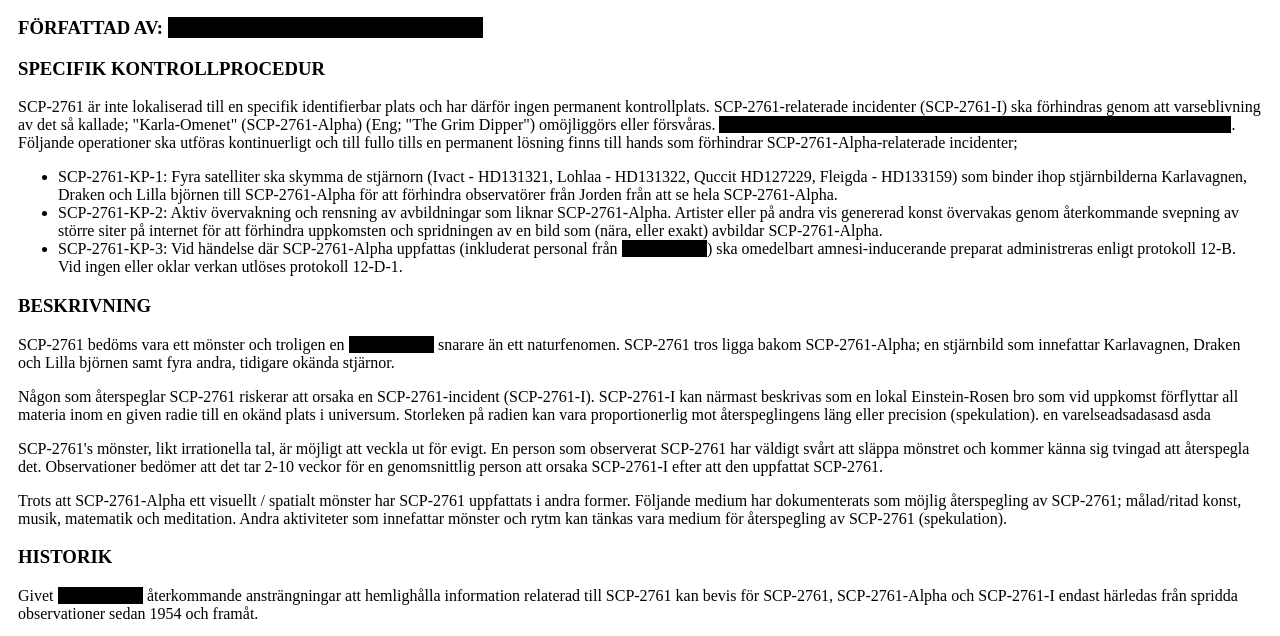
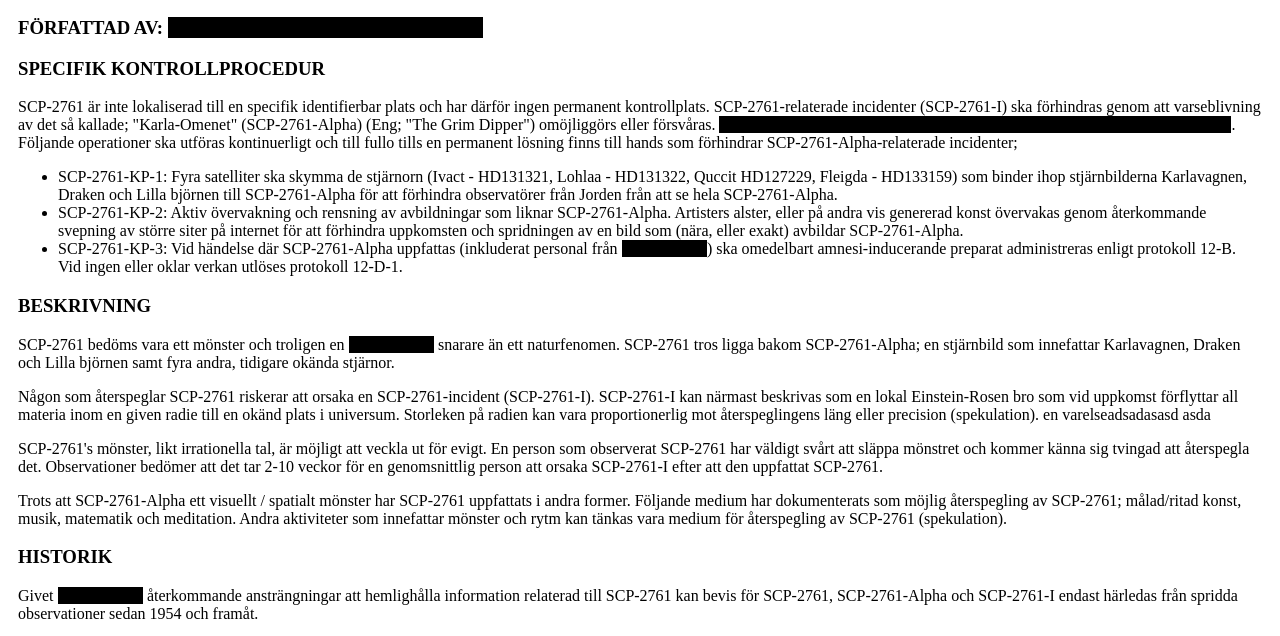
Before and after one commit to davaskill/SCP-2761, a plain HTML site: page index.html in a window 1280 px wide. Shown: the part 128-764 px from the top of the page. Drawn offline with Linux system fonts and the light colour scheme.

Commit message:
Update index.html

```diff
--- a/index.html
+++ b/index.html
@@ -11,7 +11,7 @@
 <p>SCP-2761 är inte lokaliserad till en specifik identifierbar plats och har därför ingen permanent kontrollplats. SCP-2761-relaterade incidenter (SCP-2761-I) ska förhindras genom att varseblivning av det så kallade; "Karla-Omenet" (SCP-2761-Alpha) (Eng; "The Grim Dipper") omöjliggörs eller försvåras. <span style="color: black; background-color: black;">REDACTEDREDACTEDREDACTEDREDACTEDREDACTEDREDACTED</span>. Följande operationer ska utföras kontinuerligt och till fullo tills en permanent lösning finns till hands som förhindrar SCP-2761-Alpha-relaterade incidenter;</p>
 <ul>
     <li>SCP-2761-KP-1: Fyra satelliter ska skymma de stjärnorn (Ivact - HD131321, Lohlaa - HD131322, Quccit HD127229, Fleigda - HD133159) som binder ihop stjärnbilderna Karlavagnen, Draken och Lilla björnen till SCP-2761-Alpha för att förhindra observatörer från Jorden från att se hela SCP-2761-Alpha.</li>
-    <li>SCP-2761-KP-2: Aktiv övervakning och rensning av avbildningar som liknar SCP-2761-Alpha. Artister eller på andra vis genererad konst övervakas genom återkommande svepning av större siter på internet för att förhindra uppkomsten och spridningen av en bild som (nära, eller exakt) avbildar SCP-2761-Alpha.</li>
+    <li>SCP-2761-KP-2: Aktiv övervakning och rensning av avbildningar som liknar SCP-2761-Alpha. Artisters alster, eller på andra vis genererad konst övervakas genom återkommande svepning av större siter på internet för att förhindra uppkomsten och spridningen av en bild som (nära, eller exakt) avbildar SCP-2761-Alpha.</li>
     <li>SCP-2761-KP-3: Vid händelse där SCP-2761-Alpha uppfattas (inkluderat personal från <span style="color: black; background-color: black;">REDACTED</span>) ska omedelbart amnesi-inducerande preparat administreras enligt protokoll 12-B. Vid ingen eller oklar verkan utlöses protokoll 12-D-1.</li>
 </ul>
 <h3>BESKRIVNING</h3>
```
